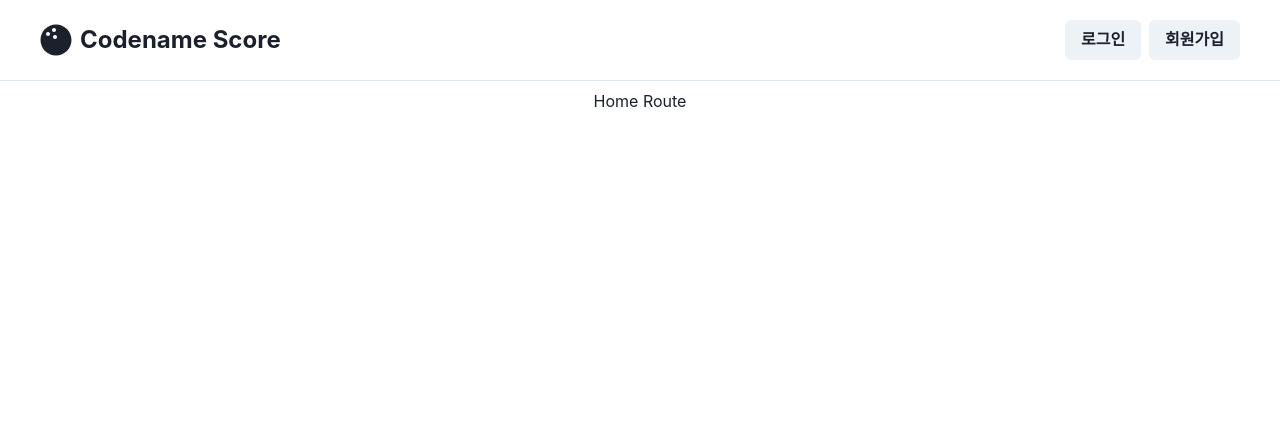
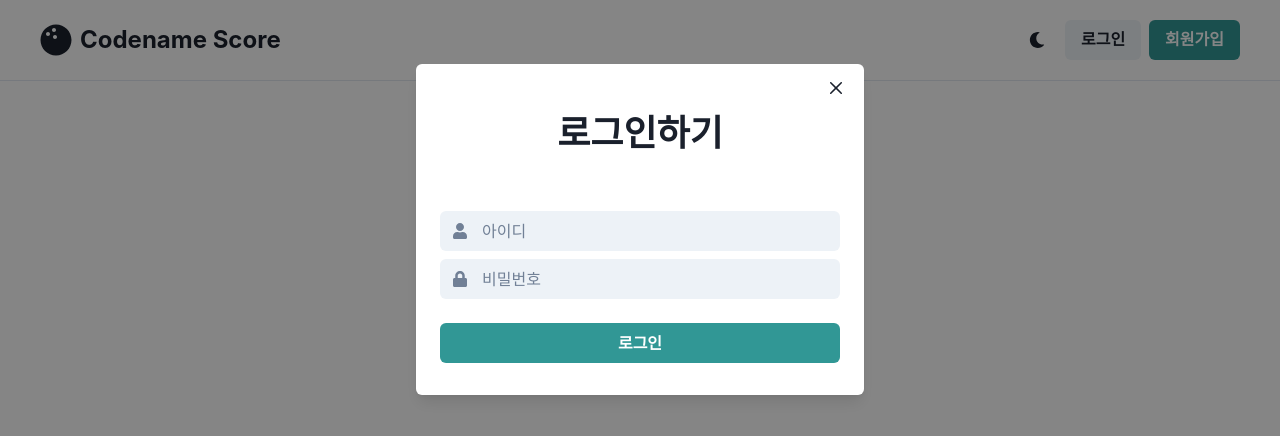
Before and after one commit to beom-yun/codename-score-frontend, a React (Create React App) app: page / in a window 1280 px wide. Both pictures are taken after a click on the button "로그인". Shown: the top 436 px of the page. Built offline with nearby package versions, Linux system fonts and the light colour scheme.

Commit message:
Login, Signup Modal

```diff
--- a/src/components/Header.tsx
+++ b/src/components/Header.tsx
@@ -1,8 +1,27 @@
-import { Button, HStack, Text } from '@chakra-ui/react';
-import { FaBowlingBall } from 'react-icons/fa';
+import {
+  Button,
+  HStack,
+  IconButton,
+  Text,
+  useDisclosure,
+} from '@chakra-ui/react';
+import { FaBowlingBall, FaMoon } from 'react-icons/fa';
 import { Link } from 'react-router-dom';
+import LoginModal from './LoginModal';
+import SignupModal from './SignupModal';
 
 export default function Header() {
+  const {
+    isOpen: isLoginOpen,
+    onOpen: onLoginOpen,
+    onClose: onLoginClose,
+  } = useDisclosure();
+  const {
+    isOpen: isSignupOpen,
+    onOpen: onSignupOpen,
+    onClose: onSignupClose,
+  } = useDisclosure();
+
   return (
     <HStack
       w={'100%'}
@@ -20,9 +39,15 @@ export default function Header() {
         </HStack>
       </Link>
       <HStack spacing={2}>
-        <Button>로그인</Button>
-        <Button>회원가입</Button>
+        <IconButton aria-label="다크모드" icon={<FaMoon />} variant={'ghost'} />
+        <Button onClick={onLoginOpen}>로그인</Button>
+        <Button onClick={onSignupOpen} colorScheme={'teal'}>
+          회원가입
+        </Button>
       </HStack>
+
+      <LoginModal isOpen={isLoginOpen} onClose={onLoginClose} />
+      <SignupModal isOpen={isSignupOpen} onClose={onSignupClose} />
     </HStack>
   );
 }
--- /dev/null
+++ b/src/components/LoginModal.tsx
@@ -0,0 +1,67 @@
+import {
+  Box,
+  Button,
+  Heading,
+  Input,
+  InputGroup,
+  InputLeftElement,
+  Modal,
+  ModalBody,
+  ModalCloseButton,
+  ModalContent,
+  ModalFooter,
+  ModalHeader,
+  ModalOverlay,
+  VStack,
+} from '@chakra-ui/react';
+import { FaLock, FaUser } from 'react-icons/fa';
+
+interface LoginModalProps {
+  isOpen: boolean;
+  onClose: () => void;
+}
+
+export default function LoginModal({ isOpen, onClose }: LoginModalProps) {
+  return (
+    <Modal isOpen={isOpen} onClose={onClose}>
+      <ModalOverlay />
+      <ModalContent>
+        <ModalCloseButton />
+        <ModalHeader>
+          <VStack py={8}>
+            <Heading>로그인하기</Heading>
+          </VStack>
+        </ModalHeader>
+        <ModalBody>
+          <VStack>
+            <InputGroup>
+              <InputLeftElement
+                children={
+                  <Box color={'gray.500'}>
+                    <FaUser />
+                  </Box>
+                }
+              />
+              <Input variant={'filled'} placeholder="아이디" />
+            </InputGroup>
+            <InputGroup>
+              <InputLeftElement
+                children={
+                  <Box color={'gray.500'}>
+                    <FaLock />
+                  </Box>
+                }
+              />
+              <Input variant={'filled'} placeholder="비밀번호" />
+            </InputGroup>
+          </VStack>
+        </ModalBody>
+        <ModalFooter paddingBottom={8}>
+          <Button colorScheme={'teal'} w={'100%'}>
+            로그인
+          </Button>
+        </ModalFooter>
+      </ModalContent>
+    </Modal>
+  );
+}
--- /dev/null
+++ b/src/components/SignupModal.tsx
@@ -0,0 +1,48 @@
+import {
+  Divider,
+  Heading,
+  Modal,
+  ModalBody,
+  ModalCloseButton,
+  ModalContent,
+  ModalFooter,
+  ModalHeader,
+  ModalOverlay,
+  Text,
+  VStack,
+} from '@chakra-ui/react';
+
+interface SignupModalProps {
+  isOpen: boolean;
+  onClose: () => void;
+}
+
+export default function SignupModal({ isOpen, onClose }: SignupModalProps) {
+  return (
+    <Modal isOpen={isOpen} onClose={onClose}>
+      <ModalOverlay />
+      <ModalContent>
+        <ModalCloseButton />
+        <ModalHeader>
+          <VStack py={8}>
+            <Heading>환영합니다</Heading>
+          </VStack>
+        </ModalHeader>
+        <ModalBody paddingBottom={8}>
+          <VStack>
+            <Text>코드네임 스코어 회원가입 페이지입니다.</Text>
+            <Text>가입을 희망하시는 분께서는</Text>
+            <Text>아래 번호 또는 가까운 운영진에게 문의 바랍니다.</Text>
+          </VStack>
+        </ModalBody>
+        <Divider />
+        <ModalFooter paddingTop={6} paddingBottom={8}>
+          <VStack alignItems={'flex-end'}>
+            <Text>회장 가나다 010-1234-5678</Text>
+            <Text>운영진 라마바 010-1234-5678</Text>
+          </VStack>
+        </ModalFooter>
+      </ModalContent>
+    </Modal>
+  );
+}
```
